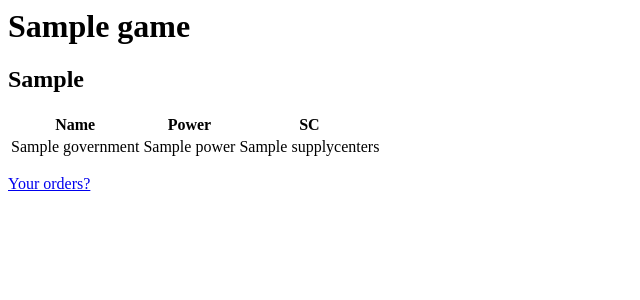
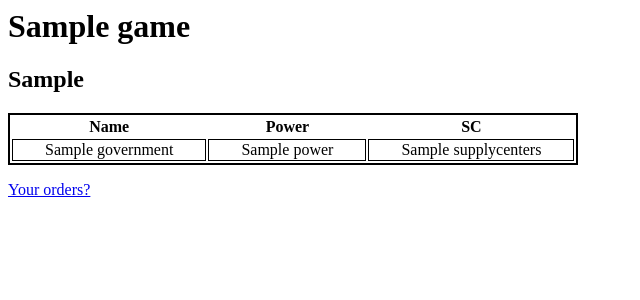
Before and after one commit to jbradberry/django-diplomacy, a Python web app: template diplomacy/templates/diplomacy/game_detail.html in a window 1280 px wide. Shown: the top 300 px of the page, without its empty margins (0-640 px from the left). Run offline with Jinja, Linux system fonts and the light colour scheme; the template is opened without the code that fills it: most values are stand-ins (such as "Sample title", 1, 10 or a date in 2020).

Commit message:
Table padding and borders added to game detail page.

```diff
--- /dev/null
+++ b/diplomacy/media/css/game.css
@@ -0,0 +1,11 @@
+table { border: solid 2px black; }
+td { border: solid 1px black; padding-left: 2em; padding-right: 2em; }
+/* In case I want to color the table with the traditional colors
+tr.Austria-Hungary { background-color: #f33; }
+tr.England { background-color: #22f; }
+tr.France { background-color: #77f; }
+tr.Germany { background-color: #444; }
+tr.Italy { background-color: #2f2; }
+tr.Russia { background-color: #fff; }
+tr.Turkey { background-color: #ff2; }
+*/
--- a/diplomacy/templates/diplomacy/game_detail.html
+++ b/diplomacy/templates/diplomacy/game_detail.html
@@ -1,4 +1,8 @@
 <html>
+  <head>
+    <link rel="stylesheet" href="/diplomacy/media/css/game.css"
+      type="text/css">
+  </head>
   <body>
     <h1>{{ game.name }}</h1>
     <h2>{{ game.current_turn }}</h2>
@@ -12,7 +16,7 @@
 	</tr>
       </thead>
       {% for government in game.governments %}
-      <tr>
+      <tr class="{{ government.power }}">
 	<td>{{ government }}</td>
 	<td>{{ government.power }}</td>
 	<td>{{ government.supplycenters }}</td>
```
